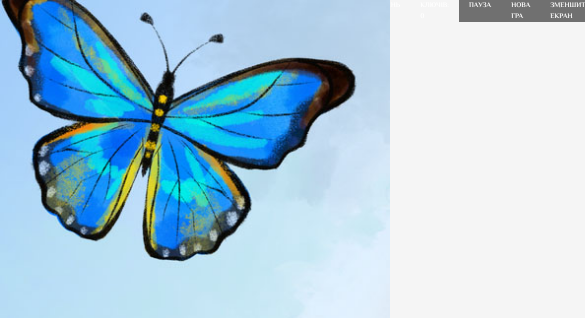
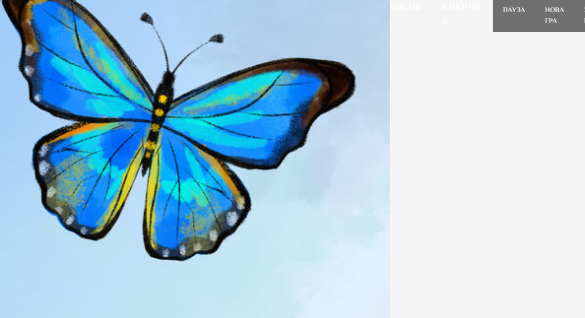
Before and after one commit to stepan95/butterfly, a plain HTML site: page index.html in a window 390 px wide. Shown: the top 318 px of the page, 585 px wide, since content can reach past the window. Drawn offline with Linux system fonts and the light colour scheme.

Commit message:
Update style.css

```diff
--- a/css/style.css
+++ b/css/style.css
@@ -113,9 +113,17 @@ h1 {
     font-size: 24px;
 }
 
+/* Медіазапит для маленьких екранів, наприклад, телефонів */
+@media (max-width: 900px) {
+    #top-panel div p {
+        /* Змініть відступи для кнопок на мобільних екранах */
+        padding: 0 10px;
+        margin: 0;
+        font-size: 10px;
+    }
+}
 
 
-/* Медіазапит для маленьких екранів, наприклад, телефонів */
 @media (max-width: 767px) {
     body {
     /* Стилі, що застосовуються тільки на екранах ширше 767px */
@@ -136,19 +144,11 @@ h1 {
     #top-panel {
     /* Змініть розмір шрифту для панелі індикаторів на мобільних екранах */
     font-size: 7px;
-    backdrop-filter: blur(0);
-    }
-
-    #top-panel div p {
-    /* Змініть відступи для кнопок на мобільних екранах */
-    padding: 0 10px;
-    margin: 0;
-    font-size: 7px;
     }
 
     #top-panel div p.button {
     /* Змініть відступи для кнопок на мобільних екранах */
-    padding: 0 10px;
+    padding: 5px 10px;
     margin: 0;
     font-size: 7px;
     }
@@ -157,11 +157,3 @@ h1 {
       height: 100vh; /* Розмір висоти на 100% видимої області екрану */
     }
 }
-@media (max-width: 480px) {
-  #top-panel div p {
-    /* Змініть відступи для кнопок на мобільних екранах */
-    padding: 0 10px;
-    margin: 0;
-    font-size: 7px;
-    }
-}
```
